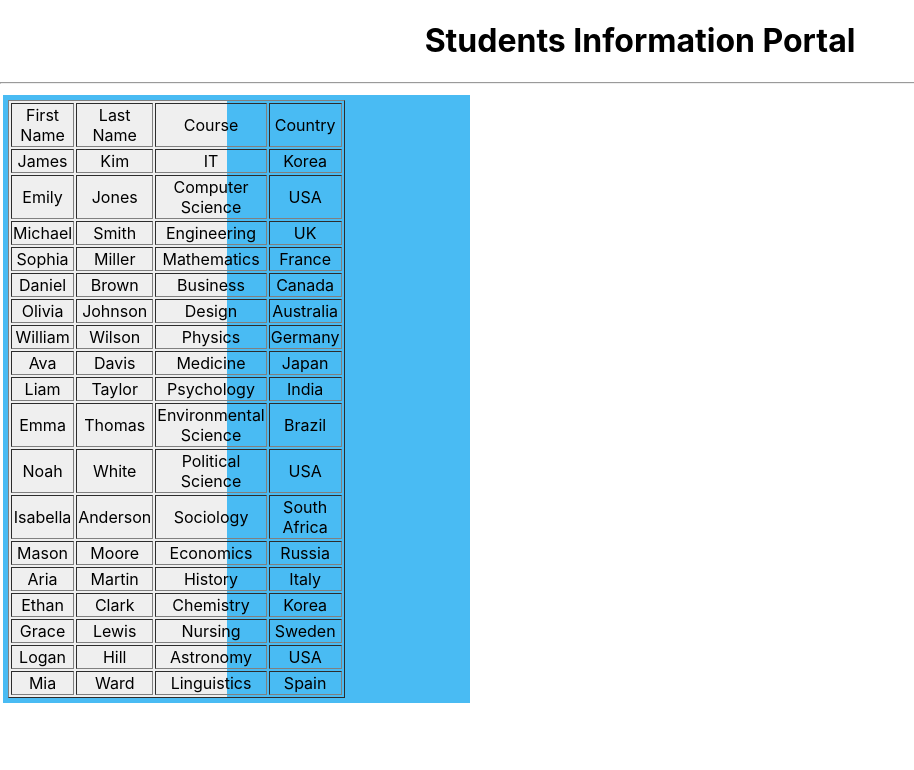
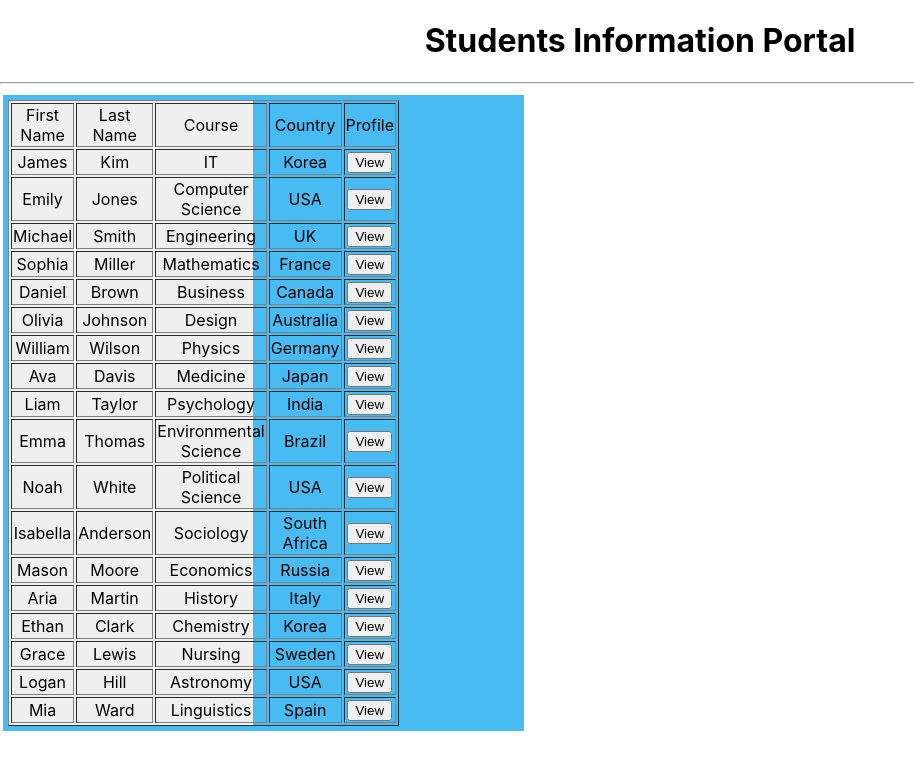
Before and after one commit to shanusen27/IT3133StudentInformationPortalProject, a React (Create React App) app in the folder studentapp/: page / in a window 1280 px wide. Shown: the top 770 px of the page, without its empty margins (0-914 px from the left). Built offline with nearby package versions, Linux system fonts and the light colour scheme.

Commit message:
View button added

```diff
--- a/studentapp/src/components/StudentTable.js
+++ b/studentapp/src/components/StudentTable.js
@@ -11,6 +11,7 @@ export default function StudentTable(prosps){
                             <td>Last Name</td>
                             <td>Course</td>
                             <td>Country</td>
+                            <td>Profile</td>
                         </tr>
                     </thead>
                     <tbody>
@@ -21,7 +22,7 @@ export default function StudentTable(prosps){
                                     <td>{student.lastName}</td>
                                     <td>{student.course}</td>
                                     <td>{student.address.country}</td>
-
+                                    <td><button>View</button></td>
                                 </tr>
 
                             )
```
